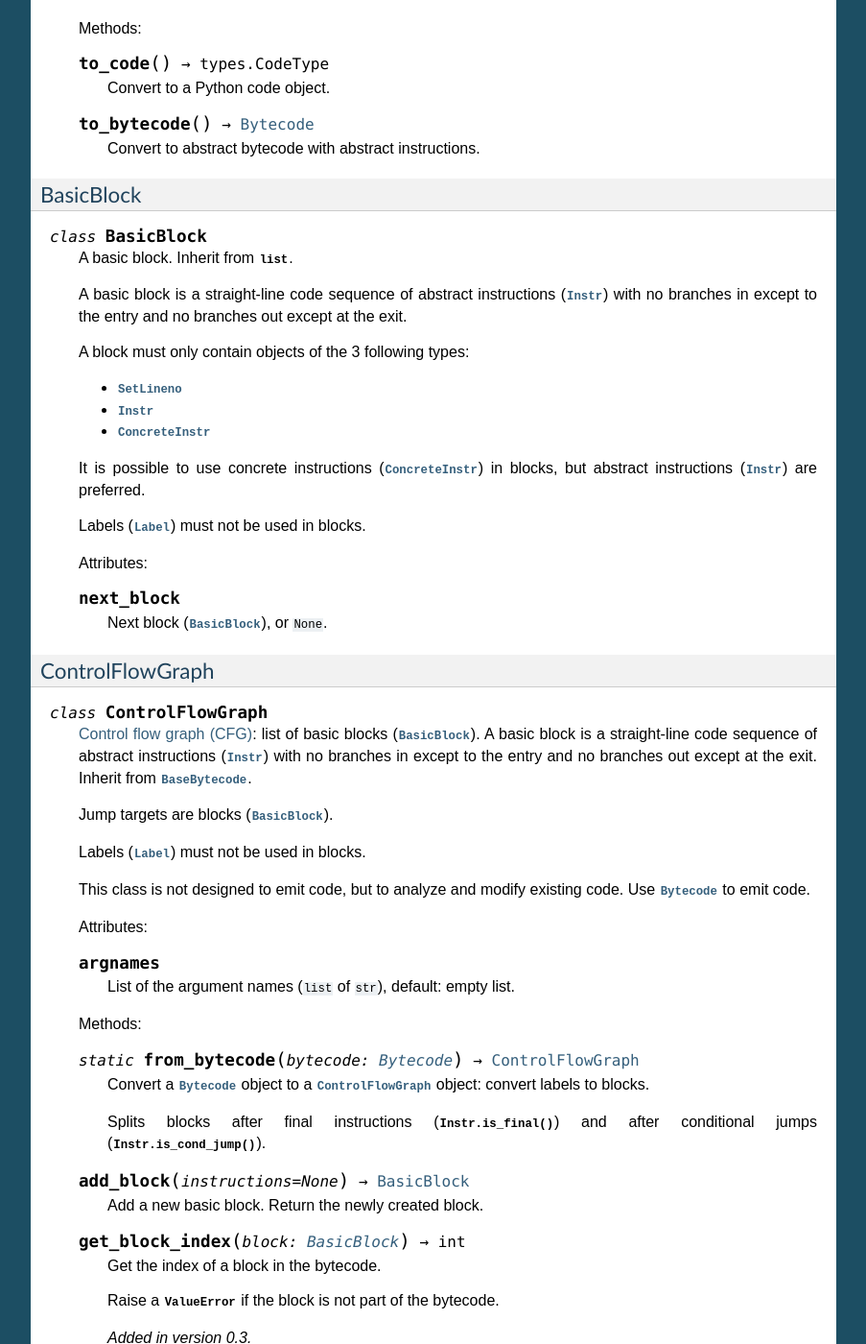
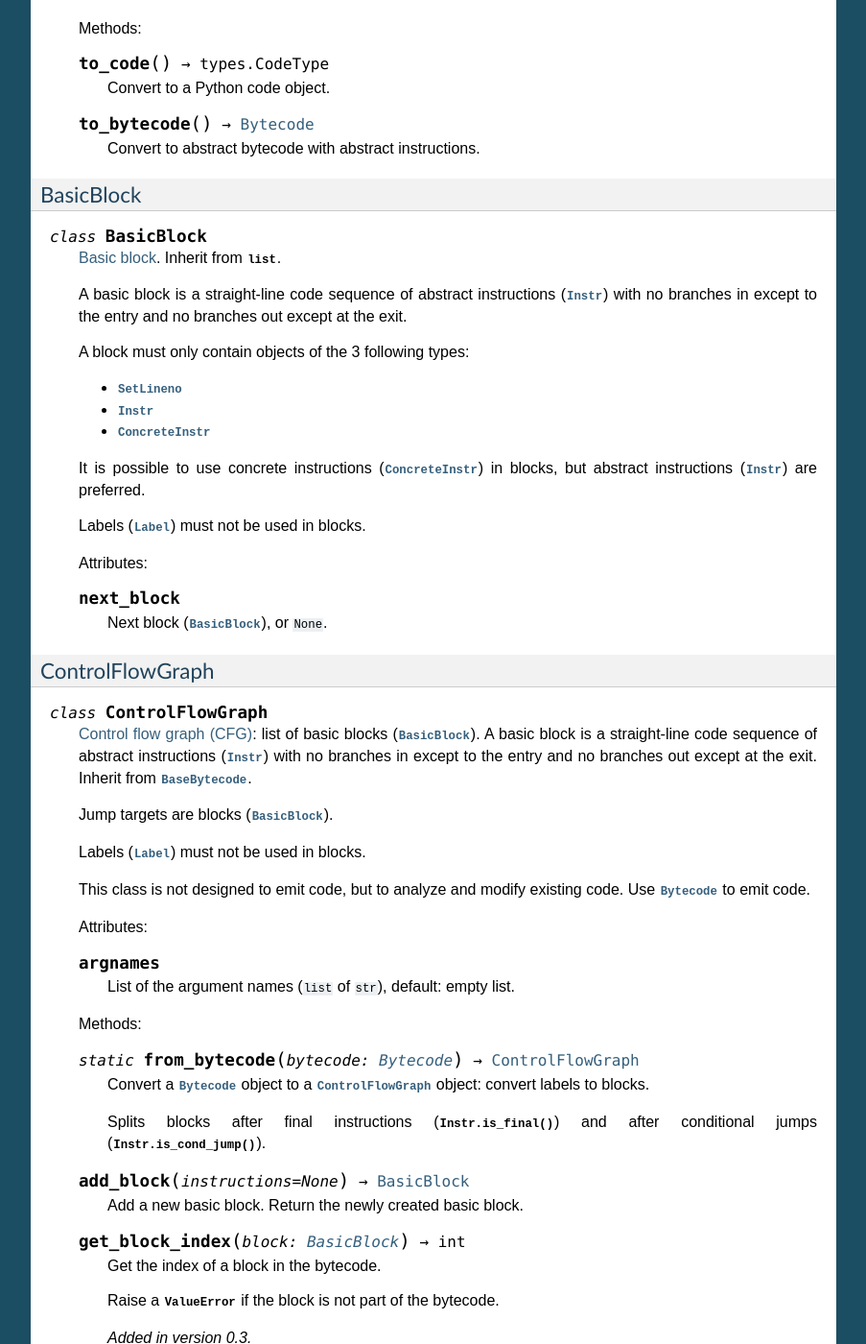
Before and after one commit to MatthieuDartiailh/bytecode, a Sphinx documentation site: the page built from doc/api.rst, in a window 1280 px wide and 1400 px high, scrolled down 6817 px. Shown: the whole window at 96% size, without its empty margins (198-1101 px from the left). Built offline with Sphinx 7.4.7, drawn with Linux system fonts in a browser that asks for light colours.

Commit message:
doc: fix reST syntax

```diff
--- a/doc/api.rst
+++ b/doc/api.rst
@@ -429,11 +429,12 @@ ConcreteBytecode
 
 
 BasicBlock
------
+----------
 
 .. class:: BasicBlock
 
-   A basic block. Inherit from :class:`list`.
+   `Basic block <https://en.wikipedia.org/wiki/Basic_block>`_. Inherit from
+   :class:`list`.
 
    A basic block is a straight-line code sequence of abstract instructions
    (:class:`Instr`) with no branches in except to the entry and no branches out
@@ -458,7 +459,7 @@ BasicBlock
 
 
 ControlFlowGraph
---------------
+----------------
 
 .. class:: ControlFlowGraph
 
@@ -494,7 +495,7 @@ ControlFlowGraph
 
    .. method:: add_block(instructions=None) -> BasicBlock
 
-      Add a new basic block. Return the newly created block.
+      Add a new basic block. Return the newly created basic block.
 
    .. method:: get_block_index(block: BasicBlock) -> int
 
```
